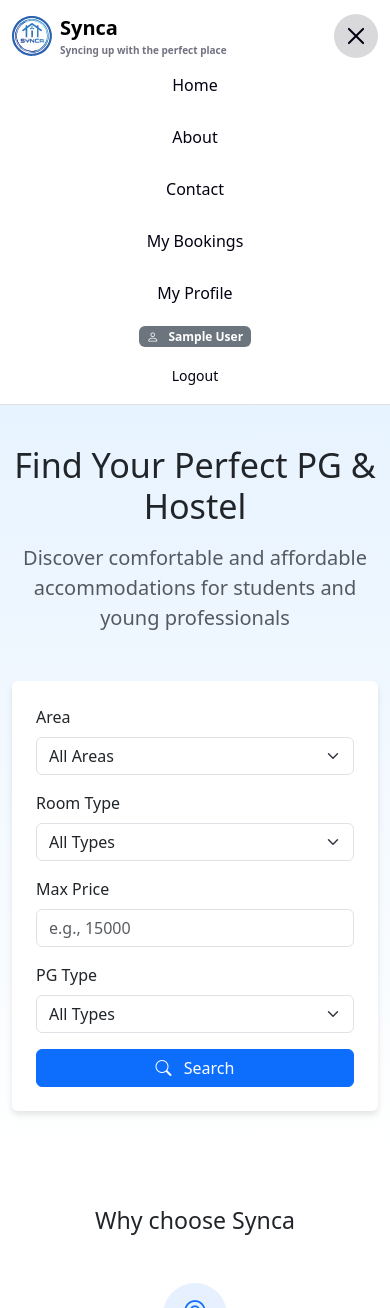
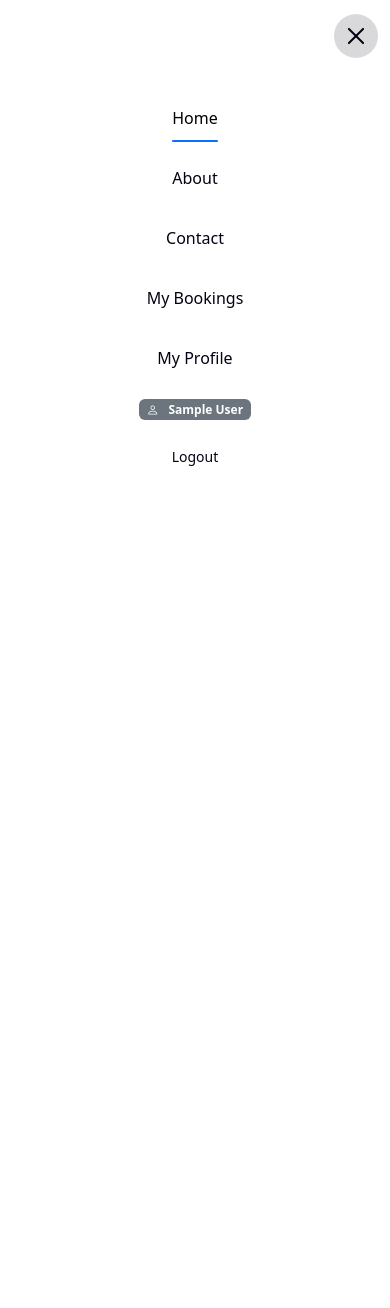
Before and after one commit to Shash-135/Synca, a Django app: page /home/ in a window 390 px wide, after a click that opens the changed part. Shown: the top 1308 px of the page. After the commit the page ends 466 px from the top, so only its background shows below. Run offline with Django 5.2, Linux system fonts and the light colour scheme; the visitor is signed in with stand-in values (Sample User, id 1); data that the repository does not hold is empty.

Commit message:
Refine navbar logo and mobile interactions

```diff
--- a/static/css/layout.css
+++ b/static/css/layout.css
@@ -1,6 +1,23 @@
 .navbar-brand {
   font-size: 1.5rem;
   font-weight: 600;
+}
+
+.navbar-brand .navbar-logo {
+  width: 40px;
+  height: 40px;
+  flex-shrink: 0;
+  transition: transform 0.2s ease;
+}
+
+.navbar-brand:hover .navbar-logo,
+.navbar-brand:focus-visible .navbar-logo {
+  transform: scale(1.05);
+}
+
+.navbar-tagline {
+  font-size: 0.625rem;
+  color: var(--text-muted);
 }
 
 .navbar .modern-toggler {
@@ -15,6 +32,7 @@
   flex-direction: column;
   gap: 6px;
   transition: background 0.2s ease, transform 0.2s ease;
+  z-index: 1100;
 }
 
 .navbar-nav .badge {
@@ -56,6 +74,44 @@
   transform: translateY(-8px) rotate(-45deg);
 }
 
+.navbar-nav .nav-link {
+  position: relative;
+  font-weight: 500;
+  transition: color 0.2s ease;
+}
+
+.navbar-nav .nav-link::after {
+  content: "";
+  position: absolute;
+  inset-inline: 0;
+  bottom: -0.35rem;
+  height: 2px;
+  background: var(--accent-color);
+  border-radius: 999px;
+  transform: scaleX(0);
+  transform-origin: center;
+  transition: transform 0.2s ease;
+}
+
+.navbar-nav .nav-link:hover,
+.navbar-nav .nav-link:focus-visible,
+.navbar-nav .nav-link.active {
+  color: var(--accent-color);
+}
+
+.navbar-nav .nav-link:hover::after,
+.navbar-nav .nav-link:focus-visible::after,
+.navbar-nav .nav-link.active::after {
+  transform: scaleX(1);
+}
+
+.navbar-nav .nav-link:focus-visible,
+.navbar-nav .btn:focus-visible,
+.modern-toggler:focus-visible {
+  outline: 2px solid var(--accent-color);
+  outline-offset: 4px;
+}
+
 .hero-section {
   background: linear-gradient(to bottom, #e7f3ff, #ffffff);
   padding: 4rem 0;
--- a/static/css/responsive.css
+++ b/static/css/responsive.css
@@ -3,9 +3,42 @@
     padding: 12px 20px;
   }
 
+  .navbar-collapse {
+    position: fixed;
+    inset: 0;
+    padding: 96px 24px 32px;
+    background: #ffffff;
+    transform: translateY(-100%);
+    opacity: 0;
+    pointer-events: none;
+    transition: transform 0.25s ease, opacity 0.25s ease;
+    z-index: 1090;
+  }
+
+  .navbar-collapse.show {
+    transform: translateY(0);
+    opacity: 1;
+    pointer-events: auto;
+    overflow-y: auto;
+  }
+
+  .navbar-collapse.collapsing {
+    height: 100vh !important;
+    transform: translateY(-100%);
+    transition: none;
+  }
+
+  body.nav-open {
+    overflow: hidden;
+  }
+
   .navbar-nav {
-    align-items: stretch;
-    gap: 8px;
+    align-items: flex-start;
+    gap: 16px;
+  }
+
+  .navbar-nav .nav-link::after {
+    bottom: -0.15rem;
   }
 
   .navbar-nav .nav-link,
@@ -19,6 +52,11 @@
     border: none;
     border-radius: 0;
     box-shadow: none;
+    width: 100%;
+  }
+
+  .navbar-nav .btn {
+    padding-inline: 0;
   }
 
   .navbar-nav .nav-link:hover,
--- a/static/js/main.js
+++ b/static/js/main.js
@@ -103,8 +103,45 @@ const moduleRegistry = [
   },
 ];
 
+function setupMobileNavbar() {
+  const navCollapse = document.getElementById('navbarNav');
+  if (!navCollapse || typeof bootstrap === 'undefined') {
+    return;
+  }
+
+  const handleOpen = () => document.body.classList.add('nav-open');
+  const handleClose = () => document.body.classList.remove('nav-open');
+
+  navCollapse.addEventListener('show.bs.collapse', handleOpen);
+  navCollapse.addEventListener('hide.bs.collapse', handleClose);
+  navCollapse.addEventListener('hidden.bs.collapse', handleClose);
+
+  navCollapse.querySelectorAll('a').forEach((link) => {
+    link.addEventListener('click', () => {
+      if (window.innerWidth <= 992) {
+        const instance = bootstrap.Collapse.getInstance(navCollapse);
+        instance?.hide();
+      }
+    });
+  });
+
+  const desktopQuery = window.matchMedia('(min-width: 993px)');
+  const clearIfDesktop = (event) => {
+    if (event.matches) {
+      document.body.classList.remove('nav-open');
+    }
+  };
+
+  if (typeof desktopQuery.addEventListener === 'function') {
+    desktopQuery.addEventListener('change', clearIfDesktop);
+  } else if (typeof desktopQuery.addListener === 'function') {
+    desktopQuery.addListener(clearIfDesktop);
+  }
+}
+
 function initializeModules() {
   initAlertBridge();
+  setupMobileNavbar();
 
   moduleRegistry.forEach(({ condition, loader }) => {
     if (condition()) {
--- a/templates/partials/navbar.html
+++ b/templates/partials/navbar.html
@@ -1,14 +1,14 @@
 {% load static %}
 <!-- Navigation -->
-    {% if not hide_nav %}
+{% if not hide_nav %}
+    {% with current=request.resolver_match.url_name|default:'' %}
     <nav class="navbar navbar-expand-lg navbar-light bg-white border-bottom sticky-top">
         <div class="container">
-            <a class="navbar-brand d-flex align-items-center" href="{% url 'home' %}">
-                <img src="{% static 'images/logo.svg' %}" alt="Synca logo" width="40" height="40" class="me-2" loading="lazy" decoding="async">
-                <!-- <i class="bi bi-building me-2 text-primary"></i> -->
+            <a class="navbar-brand d-flex align-items-center gap-2" href="{% url 'home' %}">
+                <img src="{% static 'images/logo.svg' %}" class="navbar-logo" alt="Synca logo" />
                 <div>
                     <div class="fw-bold">Synca</div>
-                    <div style="font-size: 0.625rem; color: var(--text-muted);">Syncing up with the perfect place</div>
+                    <div class="navbar-tagline">Syncing up with the perfect place</div>
                 </div>
             </a>
 
@@ -21,38 +21,44 @@
             <div class="collapse navbar-collapse" id="navbarNav">
                 <ul class="navbar-nav ms-auto align-items-center">
                     <li class="nav-item">
-                        <a class="nav-link" href="{% url 'home' %}">
-                            <i class="bi bi-house me-1"></i> Home
+                        <a class="nav-link {% if current == 'home' %}active{% endif %}" href="{% url 'home' %}" {% if current == 'home' %}aria-current="page"{% endif %}>
+                            <i class="bi bi-house me-1" aria-hidden="true"></i>
+                            Home
                         </a>
                     </li>
                     <li class="nav-item">
-                        <a class="nav-link" href="{% url 'about' %}">
-                            <i class="bi bi-info-circle me-1"></i> About
+                        <a class="nav-link {% if current == 'about' %}active{% endif %}" href="{% url 'about' %}" {% if current == 'about' %}aria-current="page"{% endif %}>
+                            <i class="bi bi-info-circle me-1" aria-hidden="true"></i>
+                            About
                         </a>
                     </li>
                     <li class="nav-item">
-                        <a class="nav-link" href="{% url 'contact' %}">
-                            <i class="bi bi-envelope me-1"></i> Contact
+                        <a class="nav-link {% if current == 'contact' %}active{% endif %}" href="{% url 'contact' %}" {% if current == 'contact' %}aria-current="page"{% endif %}>
+                            <i class="bi bi-envelope me-1" aria-hidden="true"></i>
+                            Contact
                         </a>
                     </li>
 
                     {% if user.is_authenticated %}
                         {% if user.user_type == 'student' %}
                         <li class="nav-item">
-                            <a class="nav-link" href="{% url 'student_bookings' %}">
-                                <i class="bi bi-journal-bookmark me-1"></i> My Bookings
+                            <a class="nav-link {% if current == 'student_bookings' %}active{% endif %}" href="{% url 'student_bookings' %}" {% if current == 'student_bookings' %}aria-current="page"{% endif %}>
+                                <i class="bi bi-journal-bookmark me-1" aria-hidden="true"></i>
+                                My Bookings
                             </a>
                         </li>
                         <li class="nav-item">
-                            <a class="nav-link" href="{% url 'student_profile' %}">
-                                <i class="bi bi-person-circle me-1"></i> My Profile
+                            <a class="nav-link {% if current == 'student_profile' %}active{% endif %}" href="{% url 'student_profile' %}" {% if current == 'student_profile' %}aria-current="page"{% endif %}>
+                                <i class="bi bi-person-circle me-1" aria-hidden="true"></i>
+                                My Profile
                             </a>
                         </li>
                         {% endif %}
                         {% if user.user_type == 'owner' %}
                         <li class="nav-item">
-                            <a class="nav-link" href="{% url 'owner_dashboard' %}">
-                                <i class="bi bi-speedometer2 me-1"></i> Dashboard
+                            <a class="nav-link {% if current == 'owner_dashboard' %}active{% endif %}" href="{% url 'owner_dashboard' %}" {% if current == 'owner_dashboard' %}aria-current="page"{% endif %}>
+                                <i class="bi bi-speedometer2 me-1" aria-hidden="true"></i>
+                                Dashboard
                             </a>
                         </li>
                         {% endif %}
@@ -70,14 +76,19 @@
                         </li>
                     {% else %}
                         <li class="nav-item">
-                            <a class="btn btn-outline-dark btn-sm me-2" href="{% url 'login' %}">Login</a>
+                            <a class="btn btn-outline-dark btn-sm me-2" href="{% url 'login' %}" {% if current == 'login' %}aria-current="page"{% endif %}>
+                                <span>Login</span>
+                            </a>
                         </li>
                         <li class="nav-item">
-                            <a class="btn btn-primary btn-sm" href="{% url 'register' %}">Register</a>
+                            <a class="btn btn-primary btn-sm" href="{% url 'register' %}" {% if current == 'register' %}aria-current="page"{% endif %}>
+                                <span>Register</span>
+                            </a>
                         </li>
                     {% endif %}
                 </ul>
             </div>
         </div>
     </nav>
-    {% endif %}
+    {% endwith %}
+{% endif %}
```
